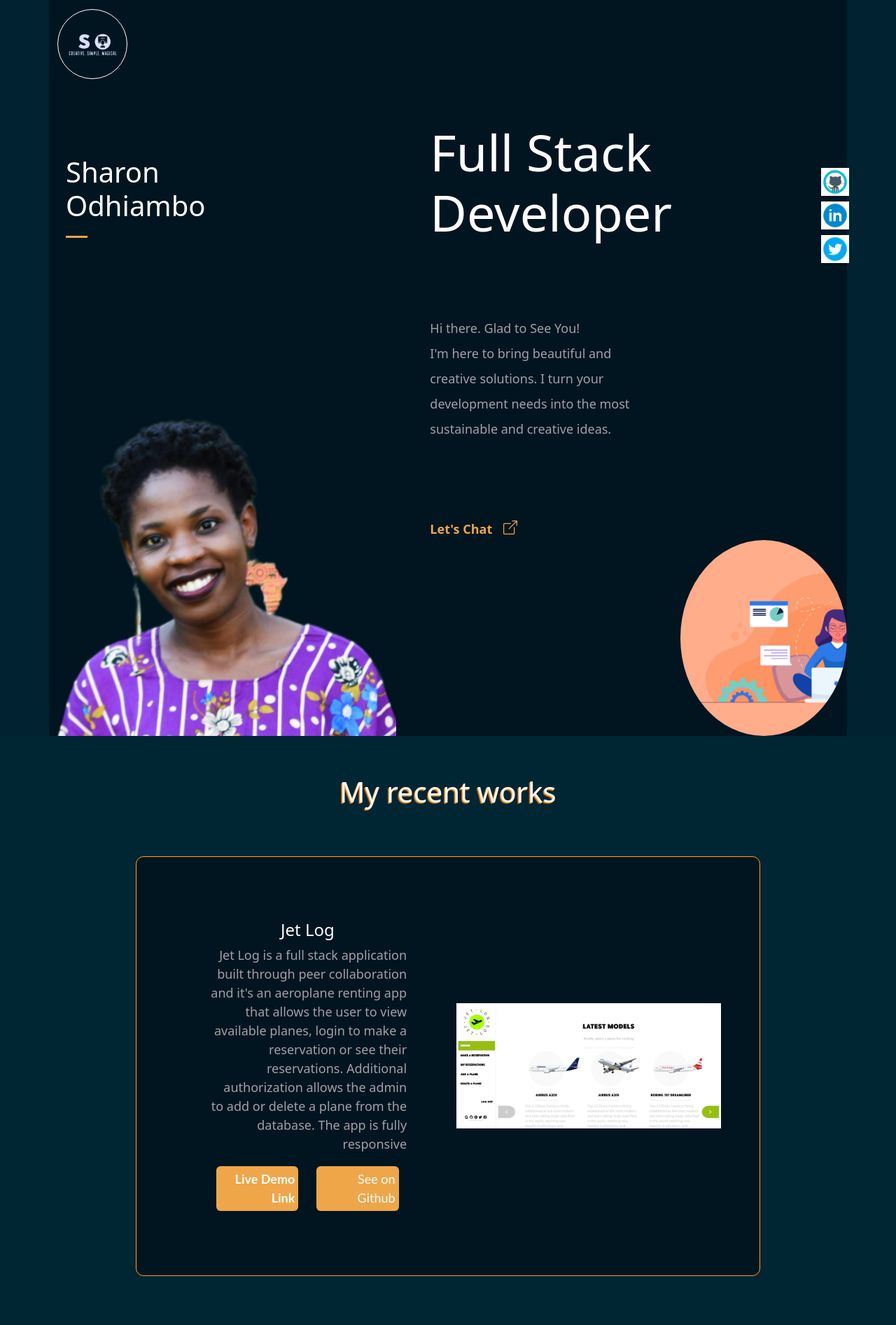
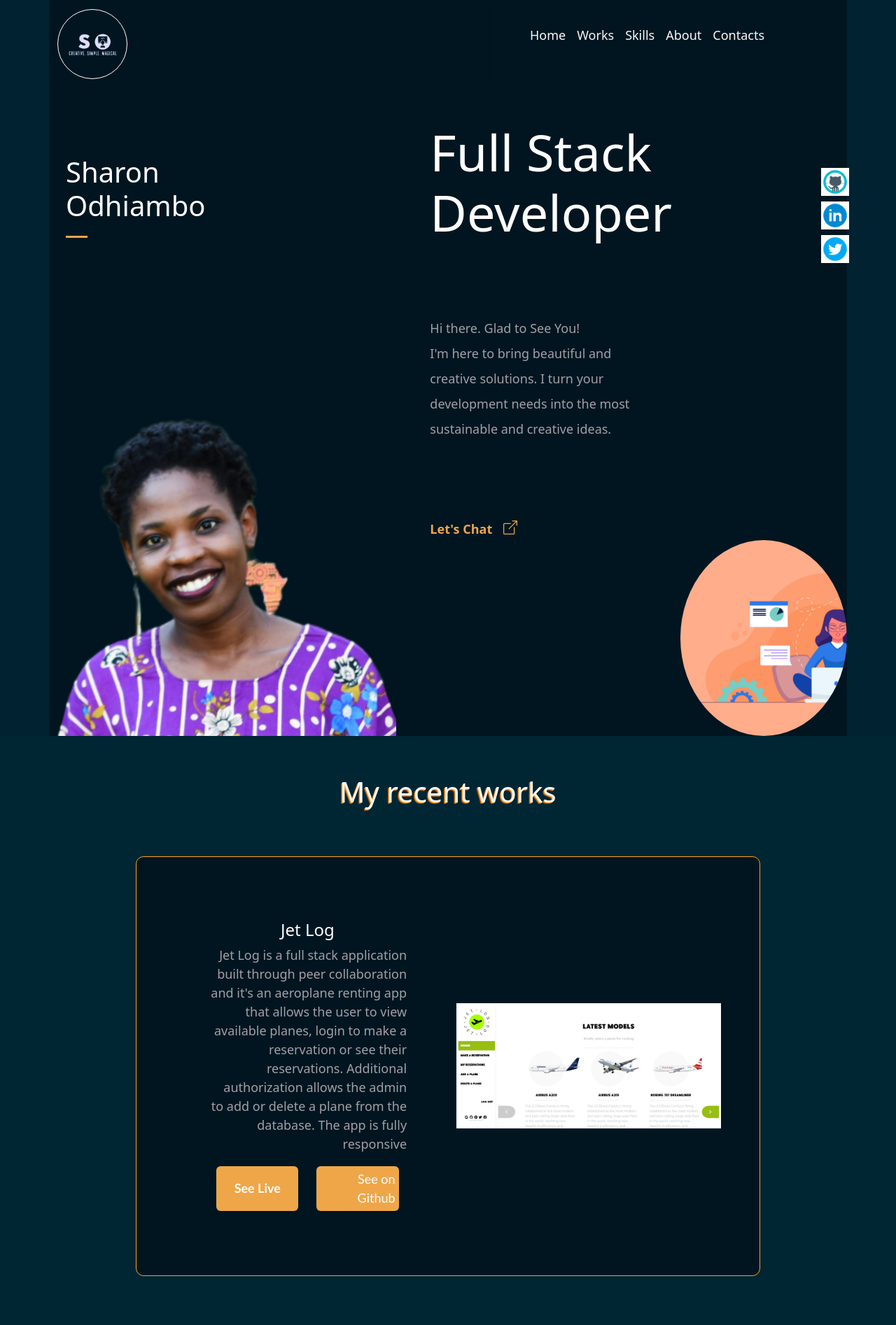
Before and after one commit to sharon-odhiambo/Personal-portfolio, a React (Create React App) app: page / in a window 1280 px wide. Shown: the top 1894 px of the page at 70% size. Built offline with nearby package versions, Linux system fonts and the light colour scheme.

Commit message:
fix navbar styling

```diff
--- a/src/App.css
+++ b/src/App.css
@@ -343,19 +343,43 @@ body {
   border: 1px solid;
 }
 
+.btn-close,
+.navbar-toggler {
+  background-color: #ffa01b;
+}
+
 @media screen and (min-width: 700px) {
   .homepage {
     display: grid;
     grid-template-columns: 1fr 1.2fr;
   }
 
-  .navbar-dark .navbar-nav {
+  .offcanvas-header {
+    display: none;
+  }
+
+  .navtext {
     display: flex;
     justify-content: center;
     align-items: center;
-    margin-right: 1000px;
-    border: 1px solid #a0a0a6;
-    background-color: #fefefd;
+  }
+
+  .offcanvas {
+    position: relative;
+    visibility: visible;
+    width: 500px;
+    height: 100px;
+  }
+
+  .offcanvas-end {
+    top: 0;
+    right: 0;
+    transform: translateX(0);
+  }
+
+  .offcanvas-body {
+    flex-grow: unset;
+    overflow: hidden;
   }
 
   .back {
@@ -389,9 +413,7 @@ body {
   .desc {
     display: flex;
     flex-direction: column;
-    justify-content: center;
     align-items: center;
-    gap: 10%;
   }
 
   .links {
--- a/src/Nav.js
+++ b/src/Nav.js
@@ -8,7 +8,7 @@ import './App.css';
 const Navigation = () => (
   <>
     {['md'].map((expand) => (
-      <Navbar key={expand} expand="lg" className="position-sticky ps-0">
+      <Navbar key={expand} expand="lg">
         <Container>
           <Navbar.Brand href="#"><div className="logo p-0" /></Navbar.Brand>
           <Navbar.Toggle aria-controls={`offcanvasNavbar-expand-${expand}`} />
@@ -17,15 +17,14 @@ const Navigation = () => (
             aria-labelledby={`offcanvasNavbarLabel-expand-${expand}`}
             placement="end"
           >
-            <Offcanvas.Header closeButton variant="light" className="bg-dark text-light">
-              <Offcanvas.Title id={`offcanvasNavbarLabel-expand-${expand}`} className="bg-light">
+            <Offcanvas.Header closeButton>
+              <Offcanvas.Title id={`offcanvasNavbarLabel-expand-${expand}`}>
                 <div className="logo p-0" />
               </Offcanvas.Title>
             </Offcanvas.Header>
             <Offcanvas.Body className="d-flex justify-content-center align-items-center text-light">
-              <Nav className="d-flex justify-content-center align-items-center flex-grow-1 pe-5">
+              <Nav className="d-flex justify-content-center align-items-center flex-grow-1 pe-5 navtext">
                 <Nav.Link href="#homepage" className="text-light">Home</Nav.Link>
-                <Nav.Link href="#projects" className="text-light">Services</Nav.Link>
                 <Nav.Link href="#projects" className="text-light">Works</Nav.Link>
                 <Nav.Link href="#skills" className="text-light">Skills</Nav.Link>
                 <Nav.Link href="#about-me" className="text-light">About</Nav.Link>
--- a/src/Works.js
+++ b/src/Works.js
@@ -27,7 +27,7 @@ const Works = () => (
           </p>
           <span className="d-flex links">
             <a href="https://github.com/sharon-odhiambo/jet-log-frontend" target="_blank" rel="noreferrer" className="link-button">See on Github</a>
-            <a href="https://the-awesome-berkay-akbas-site.netlify.app/" target="_blank" rel="noreferrer" className="link-button"><strong>Live Demo Link</strong></a>
+            <a href="https://the-awesome-berkay-akbas-site.netlify.app/" target="_blank" rel="noreferrer" className="link-button"><strong>See Live</strong></a>
           </span>
         </div>
       </div>
@@ -48,7 +48,7 @@ const Works = () => (
           </p>
           <span className="d-flex links">
             <a href="https://github.com/sharon-odhiambo/Rails-Budget-App" target="_blank" rel="noreferrer" className="link-button">See on Github</a>
-            <a href="https://glacial-mesa-01327.herokuapp.com/" target="_blank" rel="noreferrer" className="link-button"><strong>Live Demo Link</strong></a>
+            <a href="https://glacial-mesa-01327.herokuapp.com/" target="_blank" rel="noreferrer" className="link-button"><strong>See Live</strong></a>
           </span>
         </div>
       </div>
@@ -69,7 +69,7 @@ const Works = () => (
           </p>
           <span className="d-flex links">
             <a href="https://github.com/sharon-odhiambo/World-Countries-Tour" target="_blank" rel="noreferrer" className="link-button">See on Github</a>
-            <a href="https://my-world-tour.netlify.app/" target="_blank" rel="noreferrer" className="link-button"><strong>Live Demo Link</strong></a>
+            <a href="https://my-world-tour.netlify.app/" target="_blank" rel="noreferrer" className="link-button"><strong>See Live</strong></a>
           </span>
         </div>
       </div>
@@ -78,8 +78,7 @@ const Works = () => (
           style={{ backgroundImage: `url(${space}` }}
           className="card-img"
         />
-        <div>
-          {' '}
+        <div className="desc">
           <h2 className="h4 card-title">
             Space Travellers
           </h2>
@@ -90,7 +89,7 @@ const Works = () => (
           </p>
           <span className="d-flex links">
             <a href="https://github.com/sharon-odhiambo/SpaceX-Data" target="_blank" rel="noreferrer" className="link-button">See on Github</a>
-            <a href="https://spacetraveleryun.netlify.app/" target="_blank" rel="noreferrer" className="link-button"><strong>Live Demo Link</strong></a>
+            <a href="https://spacetraveleryun.netlify.app/" target="_blank" rel="noreferrer" className="link-button"><strong>See Live</strong></a>
           </span>
 
         </div>
@@ -100,8 +99,7 @@ const Works = () => (
           style={{ backgroundImage: `url(${vet}` }}
           className="card-img"
         />
-        <div>
-          {' '}
+        <div className="desc">
           <h2 className="h4 card-title">
             Vet Clinic Database
           </h2>
@@ -122,8 +120,7 @@ const Works = () => (
           style={{ backgroundImage: `url(${salama}` }}
           className="card-img"
         />
-        <div>
-          {' '}
+        <div className="desc">
           <h2 className="h4 card-title">
             Salama Conference
           </h2>
@@ -136,7 +133,7 @@ const Works = () => (
           </p>
           <span className="d-flex links">
             <a href="https://github.com/sharon-odhiambo/Salama-Conference" target="_blank" rel="noreferrer" className="link-button">See on Github</a>
-            <a href="https://aesthetic-salama-conference.netlify.app/" target="_blank" rel="noreferrer" className="link-button"><strong>Live Demo Link</strong></a>
+            <a href="https://aesthetic-salama-conference.netlify.app/" target="_blank" rel="noreferrer" className="link-button"><strong>See Live</strong></a>
           </span>
         </div>
       </div>
@@ -145,8 +142,7 @@ const Works = () => (
           style={{ backgroundImage: `url(${lead}` }}
           className="card-img"
         />
-        <div>
-          {' '}
+        <div className="desc">
           <h2 className="h4 card-title">
             Leaderboard App
           </h2>
@@ -159,7 +155,7 @@ const Works = () => (
           </p>
           <span className="d-flex links">
             <a href="https://github.com/sharon-odhiambo/Leaderboard-Project" target="_blank" rel="noreferrer" className="link-button">See on Github</a>
-            <a href="https://sharon-odhiambo.github.io/Leaderboard-Project/" target="_blank" rel="noreferrer" className="link-button"><strong>Live Demo Link</strong></a>
+            <a href="https://sharon-odhiambo.github.io/Leaderboard-Project/" target="_blank" rel="noreferrer" className="link-button"><strong>See Live</strong></a>
           </span>
         </div>
       </div>
@@ -168,8 +164,7 @@ const Works = () => (
           style={{ backgroundImage: `url(${list}` }}
           className="card-img"
         />
-        <div>
-          {' '}
+        <div className="desc">
           <h2 className="h4 card-title">
             To-do List
           </h2>
@@ -181,7 +176,7 @@ const Works = () => (
           </p>
           <span className="d-flex links">
             <a href="https://github.com/sharon-odhiambo/TO-DO-LIST" target="_blank" rel="noreferrer" className="link-button">See on Github</a>
-            <a href="https://sharon-odhiambo.github.io/TO-DO-LIST/" target="_blank" rel="noreferrer" className="link-button"><strong>Live Demo Link</strong></a>
+            <a href="https://sharon-odhiambo.github.io/TO-DO-LIST/" target="_blank" rel="noreferrer" className="link-button"><strong>See Live</strong></a>
           </span>
 
         </div>
```
